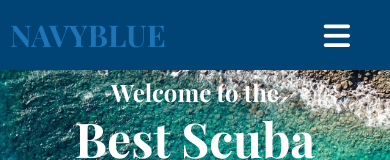
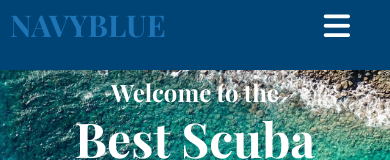
Before and after one commit to Dionyz0705/ScubaDiving-club, a plain HTML site: page index.html in a window 390 px wide. Shown: the top 160 px of the page. Drawn offline with nearby package versions, Linux system fonts and the light colour scheme.

Commit message:
Update styles.css

```diff
--- a/styles.css
+++ b/styles.css
@@ -176,12 +176,12 @@ label.logo {
 
 @media only screen and (max-width: 480px) {
     label.logo {
-        line-height: 70px;
+        line-height: 50px;
         padding-left: 10px;
         font-size: 1.875rem;
      }
-    nav {
-        height: 70px;
+     .checkbtn {
+        line-height: 50px;
     }
 }
 
```
